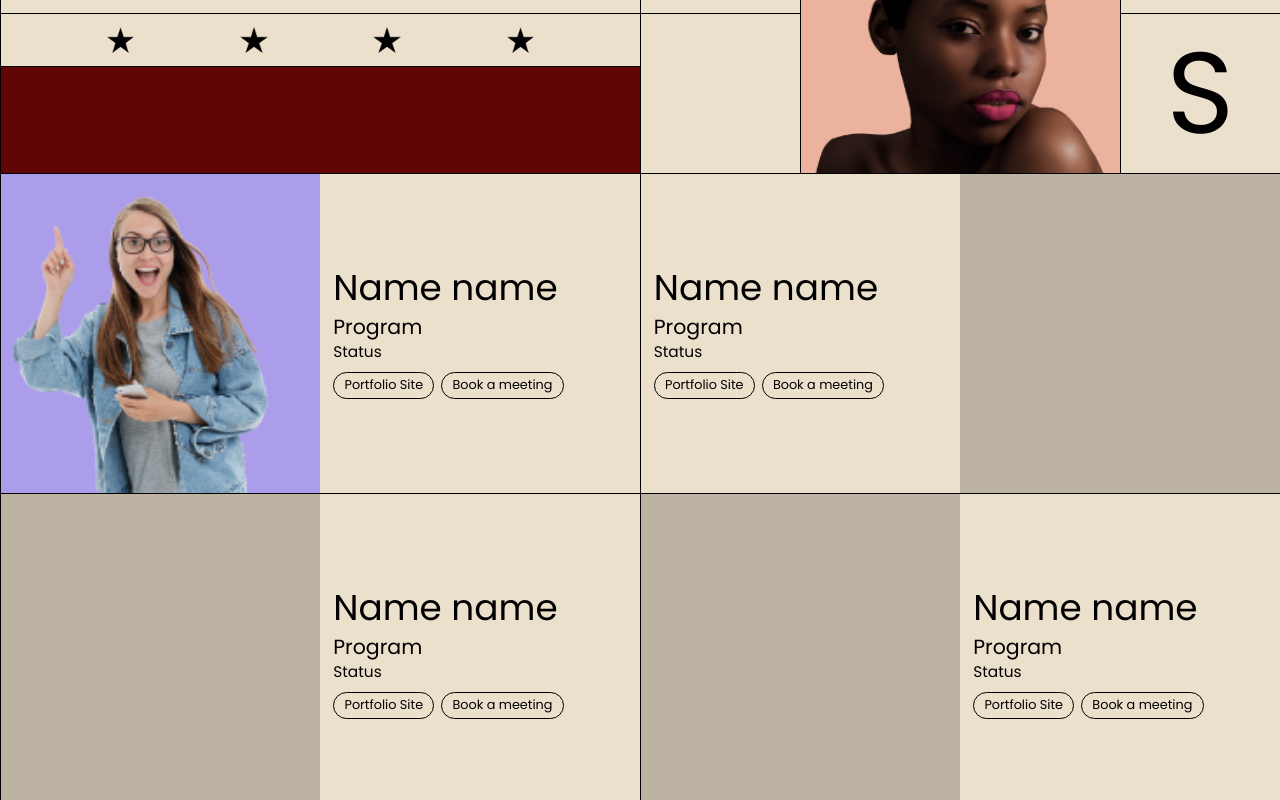
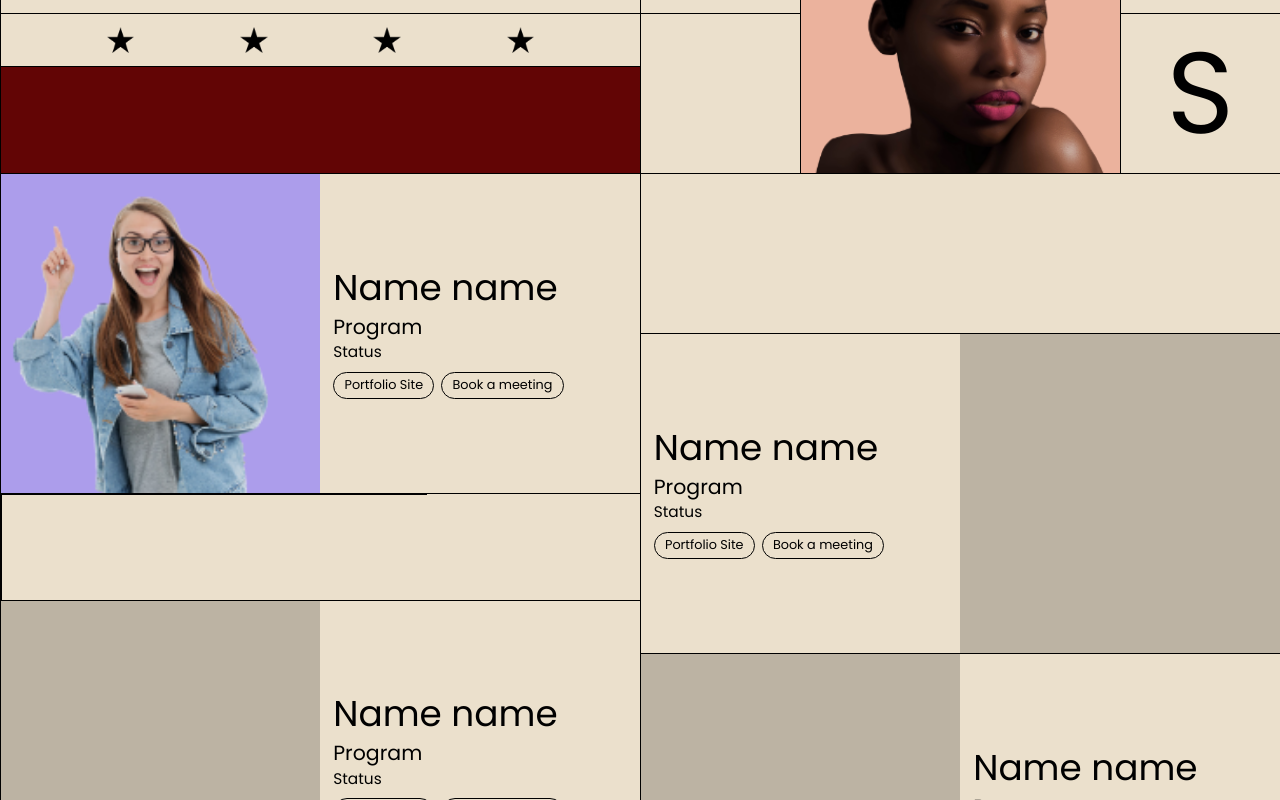
Before and after one commit to sampanchan/circusReview, a website: page index.html in a window 1280 px wide. Shown: the part 627-1427 px from the top of the page. Drawn offline with Linux system fonts and the light colour scheme.

```diff
--- a/index.html
+++ b/index.html
@@ -95,6 +95,7 @@
 
 			<div class="student-subgrid">
 
+
 				<div class="student student-purple">
 					<figure>
 						<img src="dist/img/featured-person-2.png">
@@ -110,6 +111,7 @@
 					</div>
 				</div>
 
+				<div class="student-spacer"></div>
 
 				<div class="student student-flipped">
 					<figure></figure>
@@ -122,6 +124,11 @@
 							<a href="#">Book a meeting</a>
 						</p>
 					</div>
+				</div>
+
+
+				<div class="student-spacer student-spacer-shorter">
+					<div class="student-spacer-child"></div>
 				</div>
 
 				<div class="student">
--- a/src/scss/main.scss
+++ b/src/scss/main.scss
@@ -206,6 +206,23 @@
 		.student {
 			grid-column-end: span 12;
 			grid-row-end: span 6;
+		}
+
+		.student-spacer {
+			grid-column-end: span 12;
+			grid-row-end: span 3;
+			display: flex;
+
+			&.student-spacer-shorter {
+				grid-row-end: span 2;
+
+			}
+
+			.student-spacer-child {
+				@include bt;
+				@include bl;
+				width: 66.66666%;
+			}
 		}
 	}
 }
```
Also changed, not shown: comingsoon.html (added, +21 -0 lines), dist/css/main.css, dist/img/reviewTemplate3-01.png (added), src/img/reviewTemplate3-01.png (added), 1 other file.
